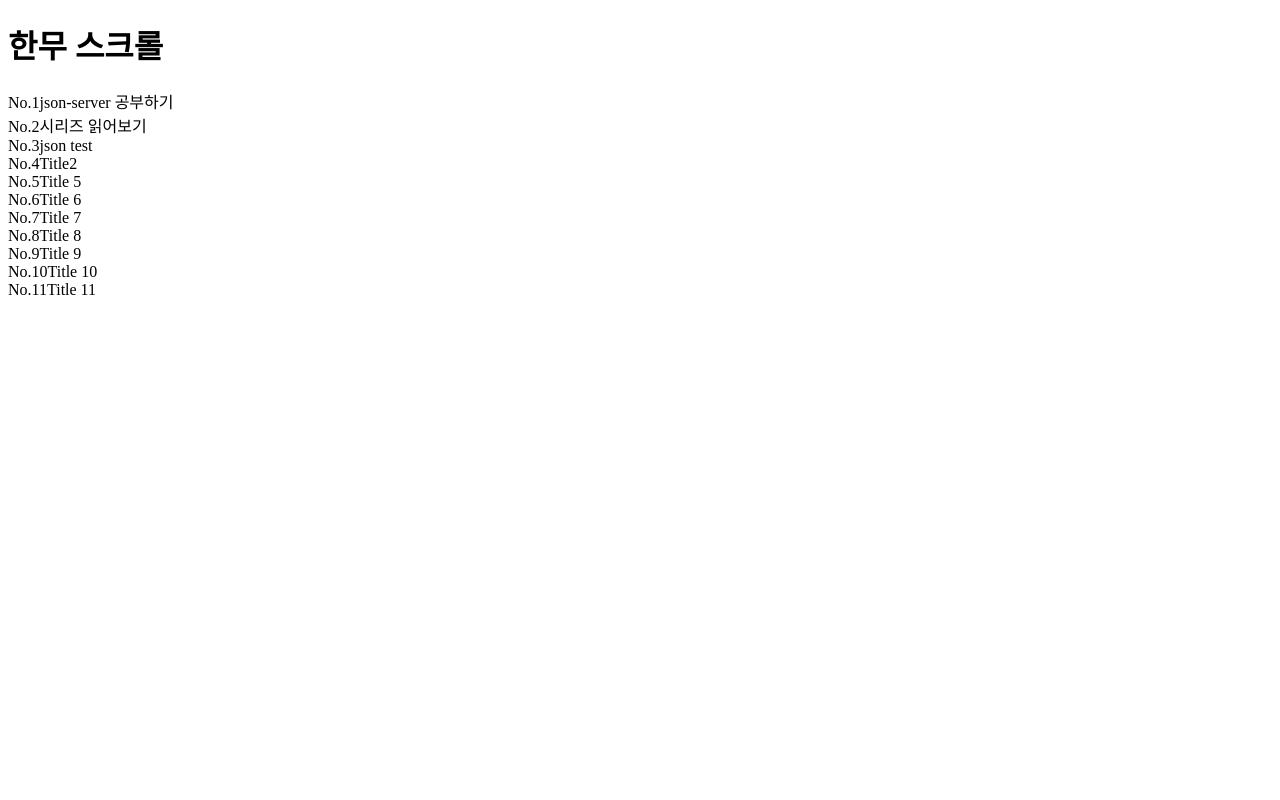
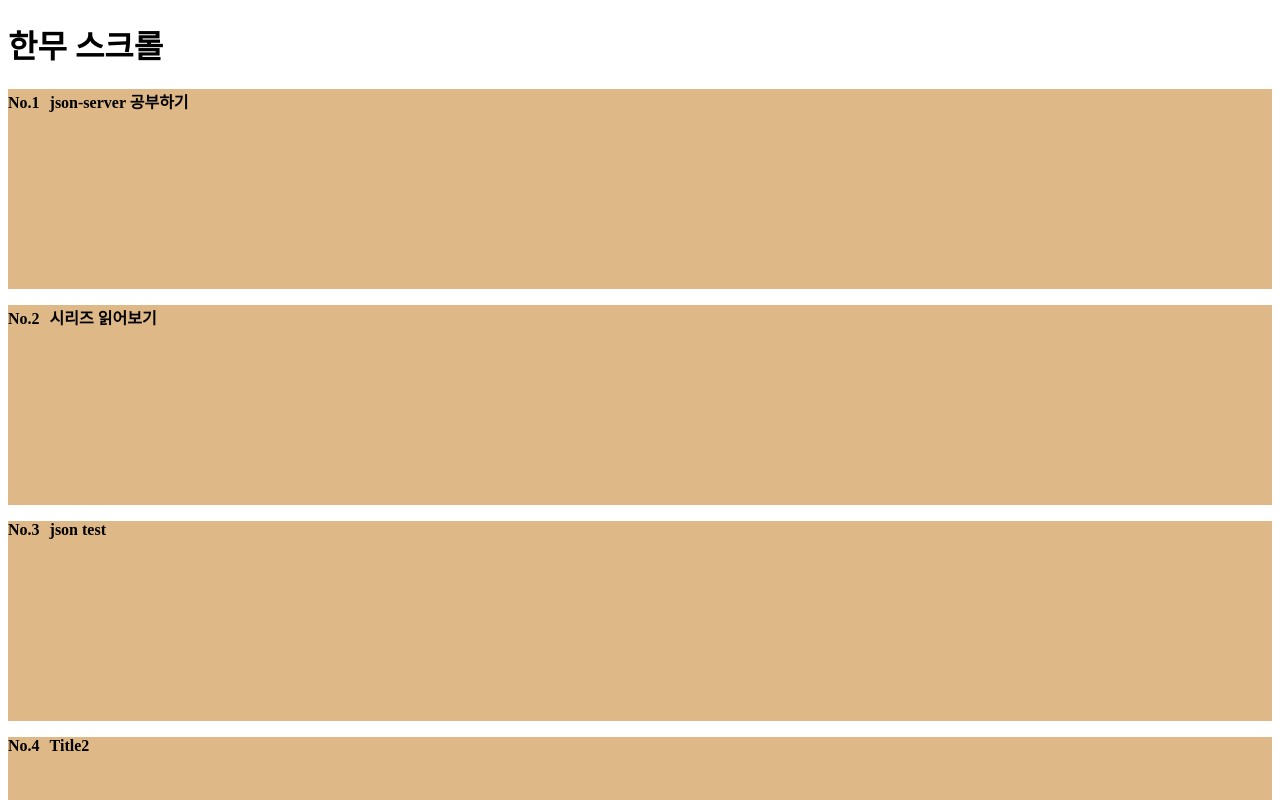
Before and after one commit to rmsoft-insu/nextboard, a Next.js app: page /scroll in a window 1280 px wide. Shown: the top 800 px of the page. Built offline with nearby package versions, Linux system fonts and the light colour scheme; data requests are answered from the project's data file.

Commit message:
css 입히기

```diff
--- a/pages/scroll/index.tsx
+++ b/pages/scroll/index.tsx
@@ -1,4 +1,16 @@
 import { useEffect, useState } from "react";
+import styled from "styled-components";
+
+const Box = styled.div`
+  background-color: burlywood;
+  width: 100%;
+  height: 200px;
+  margin-bottom: 1rem;
+  span {
+    margin-right: 10px;
+    font-weight: bold;
+  }
+`;
 
 const fetchList = async () => {
   const response = await fetch(`http://localhost:4000/todos`);
@@ -17,10 +29,10 @@ const InfiniteScroll = () => {
     <>
       <h1>한무 스크롤</h1>
       {list?.map((item, index) => (
-        <div key={item.id}>
+        <Box key={item.id}>
           <span>No.{index + 1}</span>
           <span>{item.description}</span>
-        </div>
+        </Box>
       ))}
     </>
   );
```
